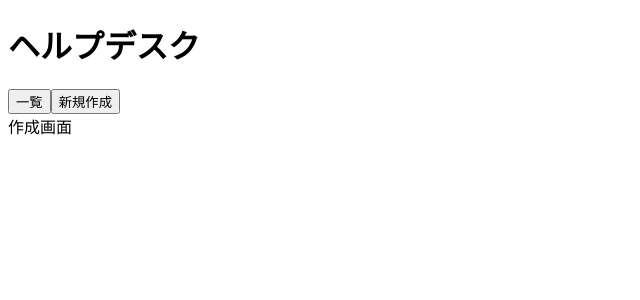
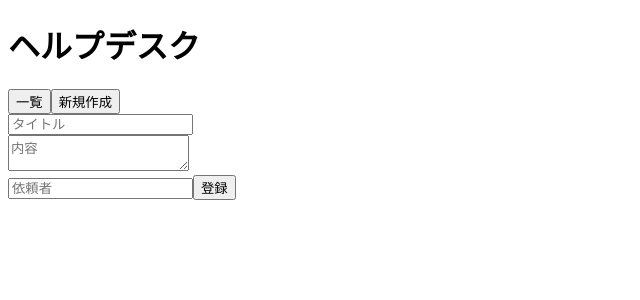
Before and after one commit to rkoga0822/react-typescript-helpdesk-app, a React (Vite) app: page / in a window 1280 px wide. Both pictures are taken after a click on the button "新規作成". Shown: the top 300 px of the page, without its empty margins (0-640 px from the left). Built offline with nearby package versions, Linux system fonts and the light colour scheme.

Commit message:
新規登録の完成

```diff
--- a/src/App.tsx
+++ b/src/App.tsx
@@ -41,11 +41,31 @@ function App() {
   );
 
   //ステータス変更
-  const handleUpdateStatus = (id:number,status:InquiryStatus) =>{
-    setInquiries(inquiries.map((inquiry)=>
-      inquiry.id === id ? {...inquiry,status} : inquiry
-    ))
-  }
+  const handleUpdateStatus = (id: number, status: InquiryStatus) => {
+    setInquiries(
+      inquiries.map((inquiry) =>
+        inquiry.id === id ? { ...inquiry, status } : inquiry,
+      ),
+    );
+  };
+
+  //新規登録
+  const handleAddInquiry = (
+    title: string,
+    content: string,
+    requester: string,
+  ) => {
+    const newInquiry: Inquiry = {
+      id: Date.now(),
+      title,
+      content,
+      requester,
+      status: "pending",
+      created_at: new Date().toISOString(),
+    };
+    setInquiries([...inquiries,newInquiry])
+    setCurrentPage('list')
+  };
 
   return (
     <div>
@@ -63,12 +83,14 @@ function App() {
 
       {currentPage === "detail" && selectedInquiry && (
         <InquiryDetailPage
-        inquiry={selectedInquiry}
-        onStatusChange={handleUpdateStatus}
+          inquiry={selectedInquiry}
+          onStatusChange={handleUpdateStatus}
         />
       )}
 
-      {currentPage === "create" && <InquiryCreatePage />}
+      {currentPage === "create" && <InquiryCreatePage
+      onAddInqury={handleAddInquiry}
+      />}
     </div>
   );
 }
--- a/src/pages/InquiryCreatePage.tsx
+++ b/src/pages/InquiryCreatePage.tsx
@@ -1,4 +1,36 @@
-function InquiryCreatePage() {
-  return <div>作成画面</div>;
+import { useState } from "react";
+
+type Props = {
+  onAddInqury: (title: string, content: string, requester: string) => void;
+};
+
+function InquiryCreatePage({ onAddInqury }: Props) {
+  const [title, setTitle] = useState("");
+  const [content, setContent] = useState("");
+  const [requester, setRequester] = useState("");
+  return (
+    <div>
+      <input
+        value={title}
+        onChange={(e) => setTitle(e.target.value)}
+        placeholder="タイトル"
+      />
+      <br />
+
+      <textarea
+        value={content}
+        onChange={(e) => setContent(e.target.value)}
+        placeholder="内容"
+      />
+      <br />
+
+      <input
+        value={requester}
+        onChange={(e) => setRequester(e.target.value)}
+        placeholder="依頼者"
+      />
+      <button onClick={() => onAddInqury(title,content,requester)}>登録</button>
+    </div>
+  );
 }
-export default InquiryCreatePage
+export default InquiryCreatePage;
--- a/src/pages/InquiryDetailPage.tsx
+++ b/src/pages/InquiryDetailPage.tsx
@@ -1,9 +1,9 @@
 import type { Inquiry, InquiryStatus } from "../types/inquiry";
 type Props = {
   inquiry: Inquiry;
-  onStatusChange:(id:number,status:InquiryStatus) => void
+  onStatusChange: (id: number, status: InquiryStatus) => void;
 };
-function InquiryDetailPage({ inquiry,onStatusChange }: Props) {
+function InquiryDetailPage({ inquiry, onStatusChange }: Props) {
   return (
     <div>
       <p>内容:{inquiry.content}</p>
```
